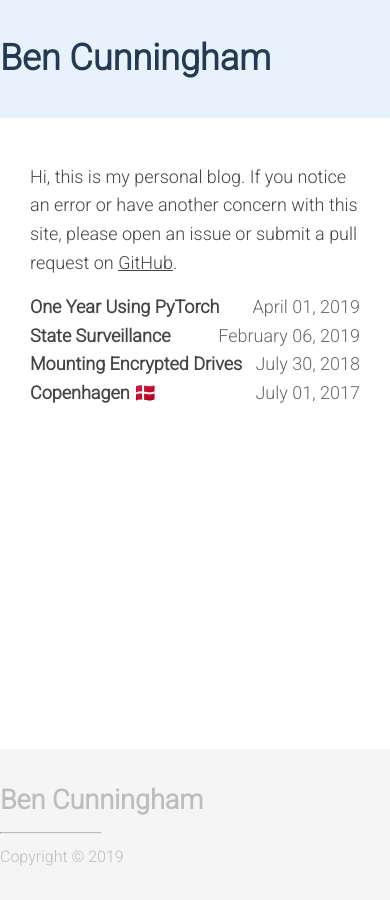
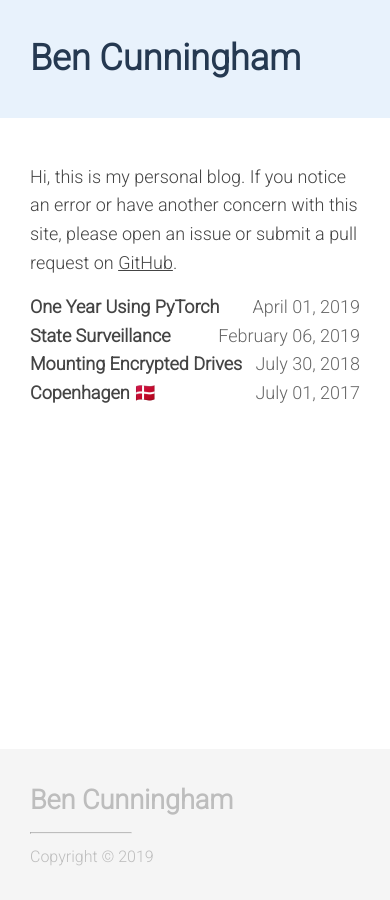
Before and after one commit to benjcunningham/benjcunningham.github.io, a Jekyll site: the page built from index.md, in a window 390 px wide. Built offline with Jekyll 4.4.1, drawn with Linux system fonts in a browser that asks for light colours.

Commit message:
Make viewport, padding mobile friendly

```diff
--- a/_includes/head.html
+++ b/_includes/head.html
@@ -2,8 +2,8 @@
 
     <title>{{ page.title | site.name }}</title>
     <link rel="stylesheet" href="{{ "/css/main.css" | prepend: site.baseurl }}">
-
     <link href="https://fonts.googleapis.com/css?family=Roboto:300" rel="stylesheet">
+    <meta name="viewport" content="width=device-width, initial-scale=1">
 
     {% if page.latex %}
         <script type="text/javascript" src="https://cdn.mathjax.org/mathjax/latest/MathJax.js?config=TeX-AMS-MML_HTMLorMML"></script>
--- a/_sass/_base.scss
+++ b/_sass/_base.scss
@@ -14,12 +14,6 @@
     font-size: 18px;
     line-height: 1.6;
     margin: 0;
-}
-
-footer {
-    background-color: #F5F5F5;
-    color: #BDBDBD;
-    padding: 30px 0;
 }
 
 header {
@@ -48,11 +42,15 @@
 }
 
 footer {
+    background-color: #f5f5f5;
     bottom: 0;
+    color: #bdbdbd;
     left: 0;
+    padding: 30px 0;
     position: absolute;
     width: 100%;
 }
+
 
 footer hr {
     margin: 10px 0;
--- a/_sass/_layout.scss
+++ b/_sass/_layout.scss
@@ -1,6 +1,7 @@
 .squeeze {
     margin: 0 auto;
     max-width: 550px;
+    padding: 0 30px;
 }
 
 .roll {
```
